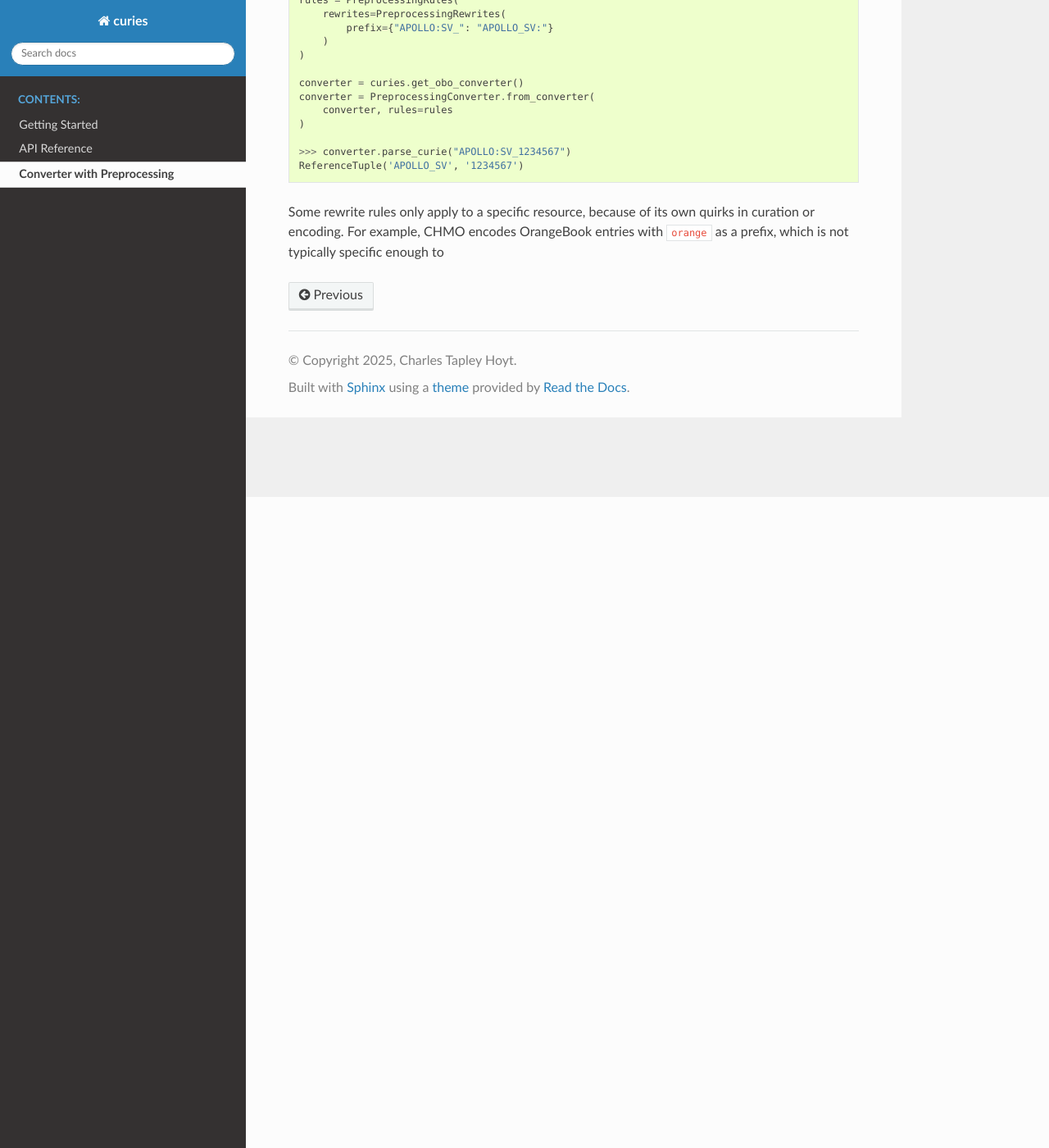
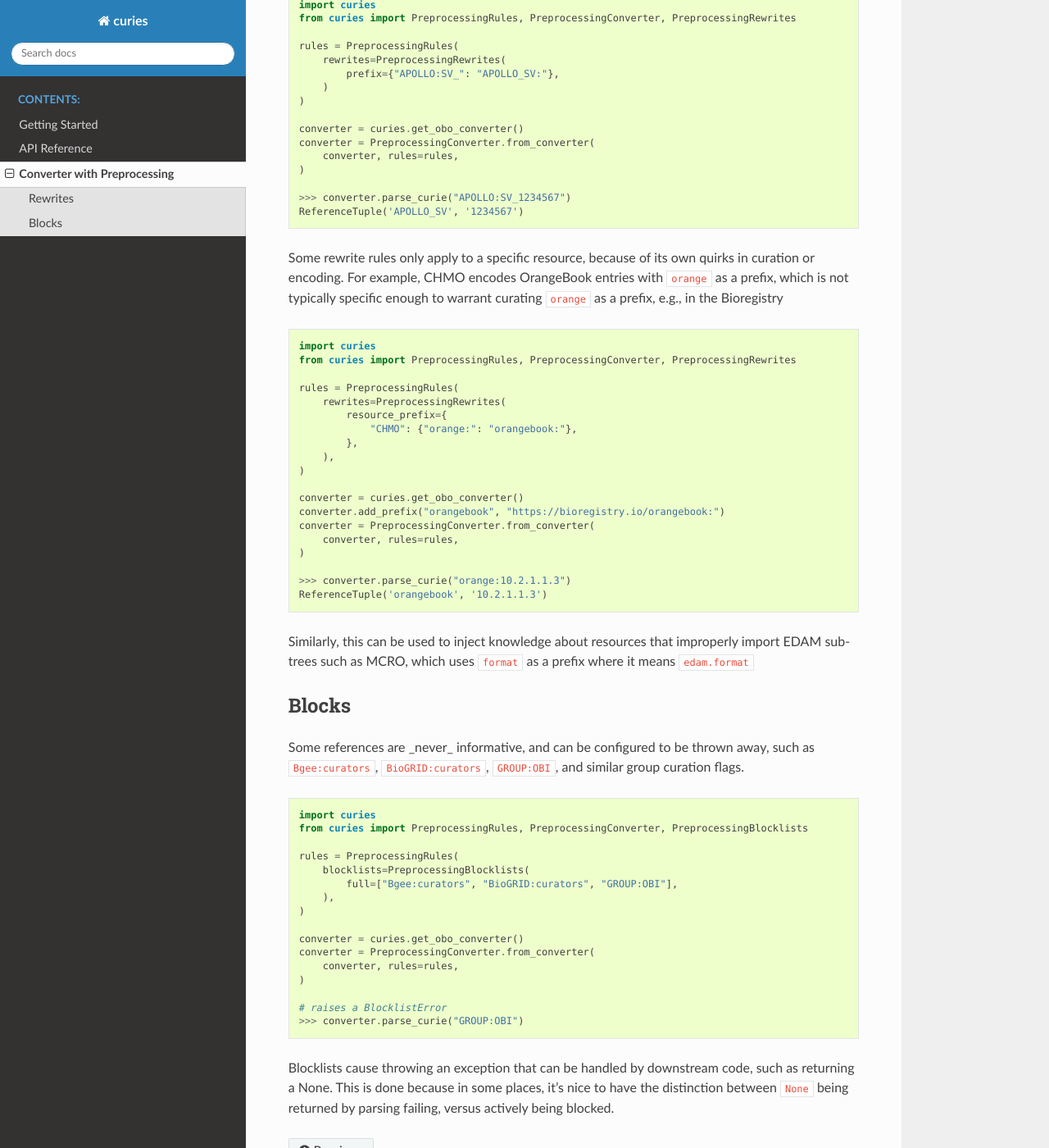
Before and after one commit to biopragmatics/curies, a Sphinx documentation site: the page built from docs/source/preprocessing.rst, in a window 1280 px wide and 1400 px high, scrolled down 794 px. Shown: the whole window at 82% size. Built offline with Sphinx 7.4.7 and the Read the Docs theme 3.1.0, drawn with Linux system fonts in a browser that asks for light colours; pages that are not in the unit, such as notebooks, are missing from menus.

Commit message:
Update tutorial

```diff
--- a/docs/source/preprocessing.rst
+++ b/docs/source/preprocessing.rst
@@ -5,6 +5,9 @@ When simple expansion and contraction aren't enough, and you want to inject glob
 context-specific rewrite rules, you can wrap a :class:`curies.Converter` and
 preprocessing rules encoded in an instance of :class:`curies.PreprocessingRules` inside
 a :class:`curies.PreprocessingConverter`.
+
+Rewrites
+--------
 
 For example, you always want to fix legacy references to the ``OBO_REL`` namespace:
 
@@ -15,21 +18,21 @@ For example, you always want to fix legacy references to the ``OBO_REL`` namespa
 
     rules = PreprocessingRules(
         rewrites=PreprocessingRewrites(
-            full={"OBO_REL:is_a": "rdfs:subClassOf"}
-        )
+            full={"OBO_REL:is_a": "rdfs:subClassOf"},
+        ),
     )
 
     converter = curies.get_obo_converter()
     converter = PreprocessingConverter.from_converter(
-        converter, rules=rules
+        converter, rules=rules,
     )
 
     >>> converter.parse_curie("OBO_REL:is_a")
     ReferenceTuple('rdfs', 'subClassOf')
 
-Similarly, there may be a whole class of references that need to be fixed
-based on their prefix, such as the ``APOLLO:SV_`` references that are mangled
-by the OWLAPI due to the OBO Foundry's PURL rules
+Similarly, there may be a whole class of references that need to be fixed based on their
+prefix, such as the ``APOLLO:SV_`` references that are mangled by the OWLAPI due to the
+OBO Foundry's PURL rules
 
 .. code-block:: python
 
@@ -38,18 +41,75 @@ by the OWLAPI due to the OBO Foundry's PURL rules
 
     rules = PreprocessingRules(
         rewrites=PreprocessingRewrites(
-            prefix={"APOLLO:SV_": "APOLLO_SV:"}
+            prefix={"APOLLO:SV_": "APOLLO_SV:"},
         )
     )
 
     converter = curies.get_obo_converter()
     converter = PreprocessingConverter.from_converter(
-        converter, rules=rules
+        converter, rules=rules,
     )
 
     >>> converter.parse_curie("APOLLO:SV_1234567")
     ReferenceTuple('APOLLO_SV', '1234567')
 
-Some rewrite rules only apply to a specific resource, because of its own quirks
-in curation or encoding. For example, CHMO encodes OrangeBook entries with ``orange``
-as a prefix, which is not typically specific enough to
+Some rewrite rules only apply to a specific resource, because of its own quirks in
+curation or encoding. For example, CHMO encodes OrangeBook entries with ``orange`` as a
+prefix, which is not typically specific enough to warrant curating ``orange`` as a
+prefix, e.g., in the Bioregistry
+
+.. code-block:: python
+
+    import curies
+    from curies import PreprocessingRules, PreprocessingConverter, PreprocessingRewrites
+
+    rules = PreprocessingRules(
+        rewrites=PreprocessingRewrites(
+            resource_prefix={
+                "CHMO": {"orange:": "orangebook:"},
+            },
+        ),
+    )
+
+    converter = curies.get_obo_converter()
+    converter.add_prefix("orangebook", "https://bioregistry.io/orangebook:")
+    converter = PreprocessingConverter.from_converter(
+        converter, rules=rules,
+    )
+
+    >>> converter.parse_curie("orange:10.2.1.1.3")
+    ReferenceTuple('orangebook', '10.2.1.1.3')
+
+Similarly, this can be used to inject knowledge about resources that improperly import
+EDAM sub-trees such as MCRO, which uses ``format`` as a prefix where it means
+``edam.format``
+
+Blocks
+------
+
+Some references are _never_ informative, and can be configured to be thrown away, such
+as ``Bgee:curators``, ``BioGRID:curators``, ``GROUP:OBI``, and similar group curation
+flags.
+
+.. code-block:: python
+
+    import curies
+    from curies import PreprocessingRules, PreprocessingConverter, PreprocessingBlocklists
+
+    rules = PreprocessingRules(
+        blocklists=PreprocessingBlocklists(
+            full=["Bgee:curators", "BioGRID:curators", "GROUP:OBI"],
+        ),
+    )
+
+    converter = curies.get_obo_converter()
+    converter = PreprocessingConverter.from_converter(
+        converter, rules=rules,
+    )
+
+    # raises a BlocklistError
+    >>> converter.parse_curie("GROUP:OBI")
+
+Blocklists cause throwing an exception that can be handled by downstream code, such as
+returning a None. This is done because in some places, it's nice to have the distinction
+between ``None`` being returned by parsing failing, versus actively being blocked.
```
